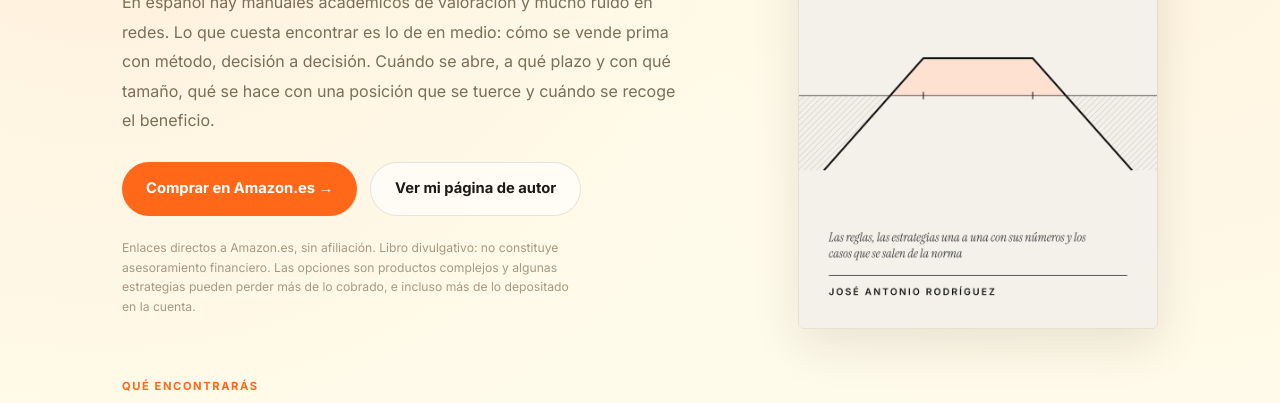
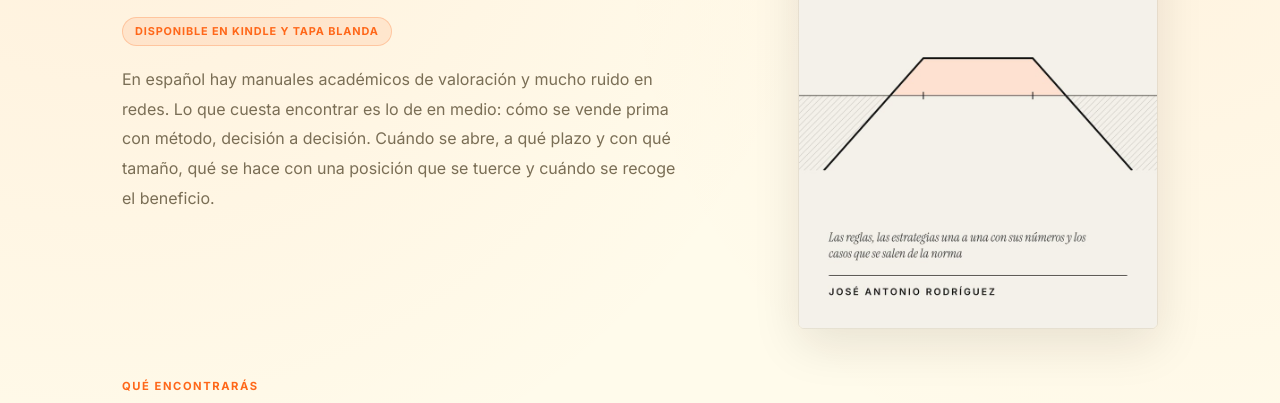
Before and after one commit to jaralm/noquedaotraopcion, a plain HTML site: page libro/index.html in a window 1280 px wide. Shown: the part 372-775 px from the top of the page. Drawn offline with Linux system fonts and the light colour scheme.

Commit message:
Libro: deja un solo bloque de botones y mueve el aviso debajo
- Quita los botones de arriba (hero) y deja los del bloque final
- El aviso divulgativo pasa bajo los botones, sin la frase de enlaces sin afiliación

Co-Authored-By: Claude Sonnet 5.5 <noreply@anthropic.com>
Claude-Session: https://claude.ai/code/session_017oAyfFybD5PVDWRcR7Wvvd

```diff
--- a/libro/index.html
+++ b/libro/index.html
@@ -122,6 +122,7 @@
     .cta h2{font-family:var(--serif);font-size:clamp(1.8rem,3vw,2.4rem);font-weight:400;margin-bottom:.8rem;}
     .cta p{color:var(--muted);margin-bottom:1.6rem;}
     .cta .actions{justify-content:center;margin-bottom:0;}
+    .cta .fine{margin:1.5rem auto 0;}
 
     .also{max-width:1100px;margin:0 auto 4.5rem;padding:0 2rem;text-align:center;}
     .also p{max-width:62ch;margin:0 auto;font-size:.88rem;line-height:1.75;color:var(--faint);}
@@ -212,11 +213,6 @@
     <p class="book-sub">Manual práctico para vender opciones con método</p>
     <span class="badge">Disponible en Kindle y tapa blanda</span>
     <p class="book-lead">En español hay manuales académicos de valoración y mucho ruido en redes. Lo que cuesta encontrar es lo de en medio: cómo se vende prima con método, decisión a decisión. Cuándo se abre, a qué plazo y con qué tamaño, qué se hace con una posición que se tuerce y cuándo se recoge el beneficio.</p>
-    <div class="actions">
-      <a class="btn btn--primary" href="https://www.amazon.es/dp/B0HSLJ3BWS" target="_blank" rel="noopener">Comprar en Amazon.es →</a>
-      <a class="btn btn--ghost" href="https://www.amazon.es/stores/Jos%C3%A9-Antonio-Rodr%C3%ADguez/author/B0HSNGQSTP" target="_blank" rel="noopener">Ver mi página de autor</a>
-    </div>
-    <p class="fine">Enlaces directos a Amazon.es, sin afiliación. Libro divulgativo: no constituye asesoramiento financiero. Las opciones son productos complejos y algunas estrategias pueden perder más de lo cobrado, e incluso más de lo depositado en la cuenta.</p>
   </div>
 
   <div class="book-cover">
@@ -291,6 +287,7 @@
       <a class="btn btn--primary" href="https://www.amazon.es/dp/B0HSLJ3BWS" target="_blank" rel="noopener">Comprar en Amazon.es →</a>
       <a class="btn btn--ghost" href="https://www.amazon.es/stores/Jos%C3%A9-Antonio-Rodr%C3%ADguez/author/B0HSNGQSTP" target="_blank" rel="noopener">Ver mi página de autor</a>
     </div>
+    <p class="fine">Libro divulgativo: no constituye asesoramiento financiero. Las opciones son productos complejos y algunas estrategias pueden perder más de lo cobrado, e incluso más de lo depositado en la cuenta.</p>
   </div>
 </div>
 
```
